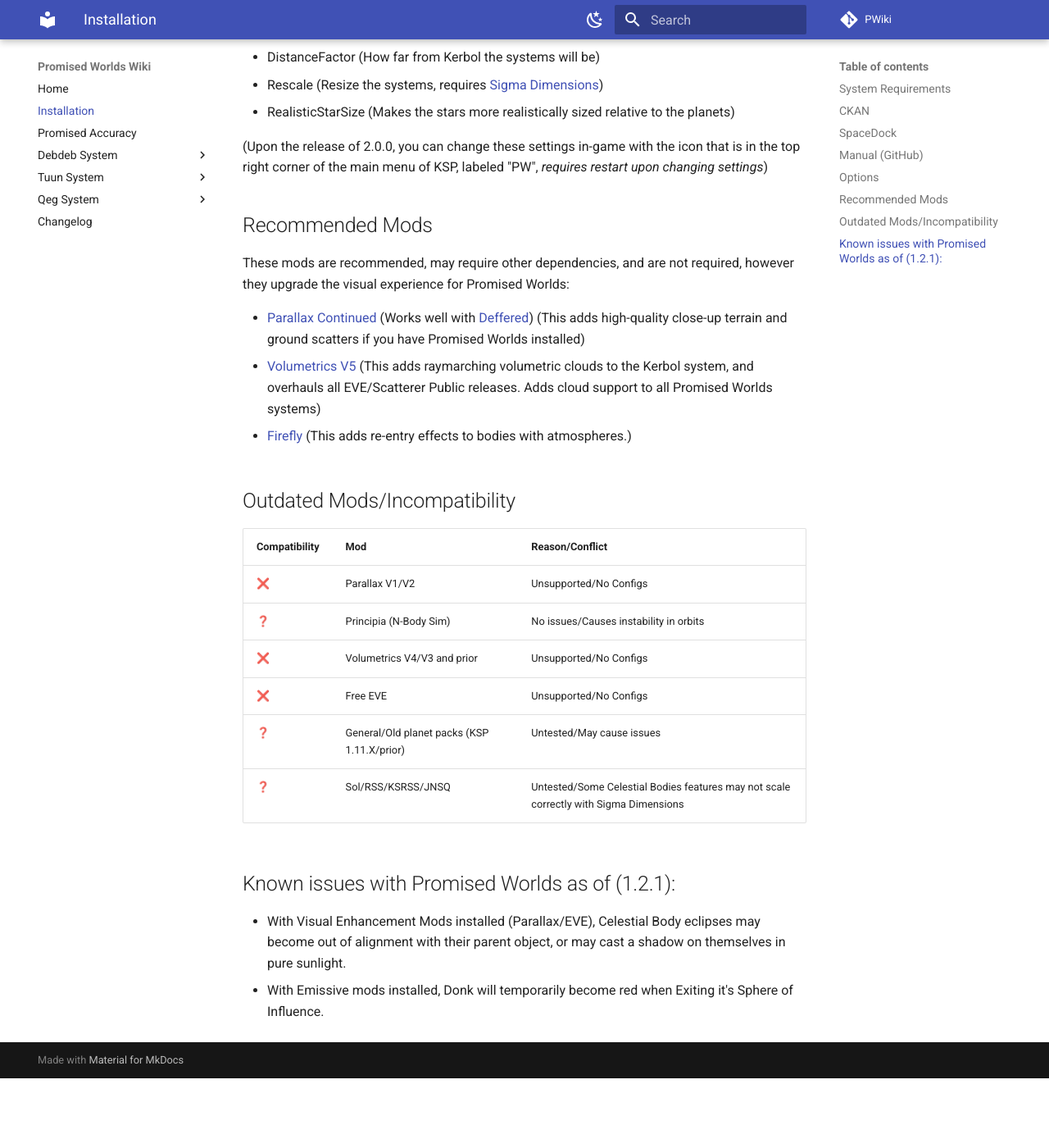
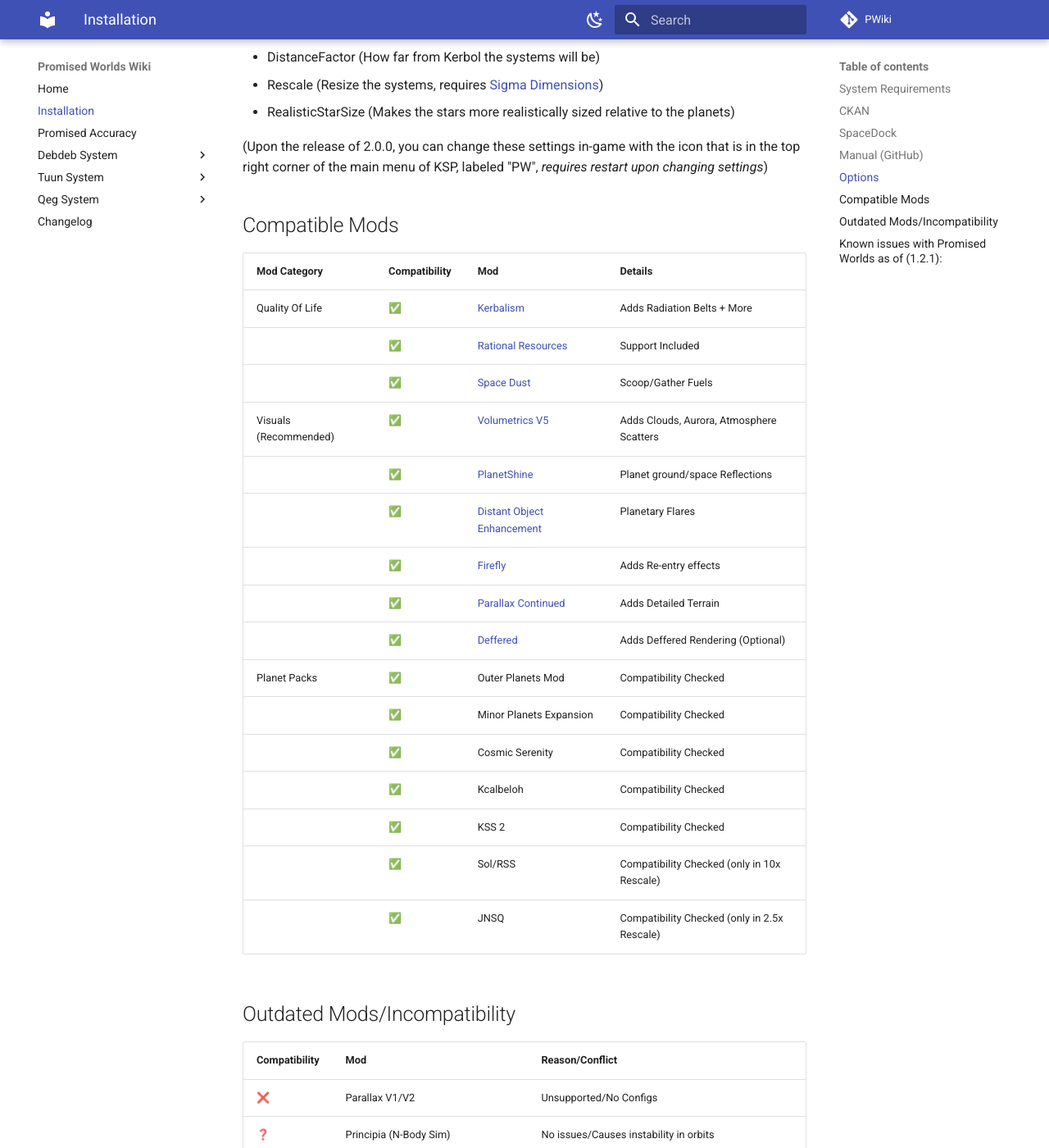
Before and after one commit to PromisedWorlds/PWiki, an MkDocs documentation site: the page built from docs/Installation.md, in a window 1280 px wide and 1400 px high, scrolled down 1821 px. Shown: the whole window at 82% size. Built offline with MkDocs 1.6.1 and Material for MkDocs 9.7.7, drawn with Linux system fonts in a browser that asks for light colours; comment, search, counter and statistics services are not loaded; before the commit the page ends 3136 px from its top, so only the background shows below that; some of the changed text lies outside the part shown.

Commit message:
Update Compatible/Recommended Mods for 2.0.0

```diff
--- a/docs/Installation.md
+++ b/docs/Installation.md
@@ -44,13 +44,26 @@
 
 (Upon the release of 2.0.0, you can change these settings in-game with the icon that is in the top right corner of the main menu of KSP, labeled "PW", *requires restart upon changing settings*)
 
-## Recommended Mods
-These mods are recommended, may require other dependencies, and are not required, however they upgrade the visual experience for Promised Worlds:
+## Compatible Mods
 
-- [Parallax Continued](https://github.com/Gameslinx/Parallax-Continued/releases) (Works well with [Deffered](https://github.com/LGhassen/Deferred/releases)) (This adds high-quality close-up terrain and ground scatters if you have Promised Worlds installed)
-- [Volumetrics V5](https://www.patreon.com/posts/true-volumetric-139879553) (This adds raymarching volumetric clouds to the Kerbol system, and overhauls all EVE/Scatterer Public releases. Adds cloud support to all Promised Worlds systems)
-
-- [Firefly](https://github.com/M1rageDev/Firefly/releases) (This adds re-entry effects to bodies with atmospheres.)
+| Mod Category | Compatibility | Mod | Details |
+|----------|----------|----------|----------|
+| Quality Of Life |✅| [Kerbalism](https://github.com/Kerbalism/Kerbalism/releases) | Adds Radiation Belts + More |
+||✅| [Rational Resources](https://github.com/JadeOfMaar/RationalResources/releases) | Support Included |
+||✅| [Space Dust](https://github.com/post-kerbin-mining-corporation/SpaceDust/releases) | Scoop/Gather Fuels |
+| Visuals (Recommended) |✅| [Volumetrics V5](https://www.patreon.com/posts/true-volumetric-139879553) | Adds Clouds, Aurora, Atmosphere Scatters |
+||✅| [PlanetShine](https://github.com/PapaJoesSoup/ksp-planetshine/releases) | Planet ground/space Reflections |
+||✅| [Distant Object Enhancement](https://github.com/net-lisias-ksp/DistantObject/releases) | Planetary Flares |
+||✅| [Firefly](https://github.com/M1rageDev/Firefly/releases) | Adds Re-entry effects |
+||✅| [Parallax Continued](https://github.com/Gameslinx/Parallax-Continued/releases) | Adds Detailed Terrain |
+||✅| [Deffered](https://github.com/LGhassen/Deferred/releases) | Adds Deffered Rendering (Optional) |
+| Planet Packs |✅| Outer Planets Mod | Compatibility Checked |
+||✅| Minor Planets Expansion | Compatibility Checked |
+||✅| Cosmic Serenity | Compatibility Checked |
+||✅| Kcalbeloh | Compatibility Checked |
+||✅| KSS 2 | Compatibility Checked |
+||✅| Sol/RSS | Compatibility Checked (only in 10x Rescale) |
+||✅| JNSQ | Compatibility Checked (only in 2.5x Rescale) |
 
 ## Outdated Mods/Incompatibility
 
@@ -60,8 +73,8 @@
 |❓| Principia (N-Body Sim) | No issues/Causes instability in orbits |
 |❌| Volumetrics V4/V3 and prior | Unsupported/No Configs |
 |❌| Free EVE | Unsupported/No Configs |
+|❓| TiltEm | Adds Axial Tilt - Current TiltEm causes issues but remains useable|
 |❓| General/Old planet packs (KSP 1.11.X/prior) | Untested/May cause issues |
-|❓| Sol/RSS/KSRSS/JNSQ | Untested/Some Celestial Bodies features may not scale correctly with Sigma Dimensions|
 
 ## Known issues with Promised Worlds as of (1.2.1):
 
```
